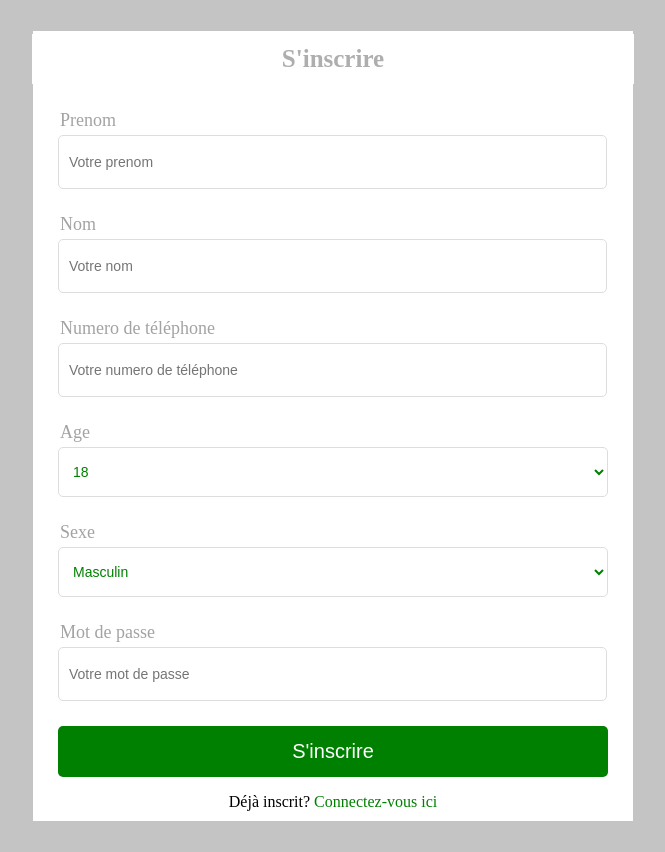
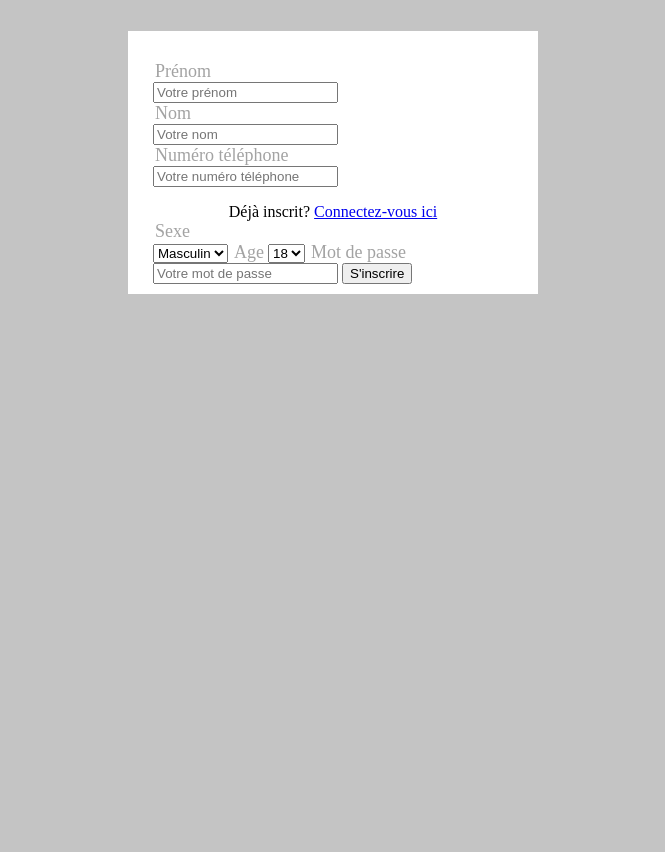
Before and after one commit to Ssada922/ProjetGDPA, a PHP site: page /Inscription.php in a window 1280 px wide. Shown: the whole page, without its empty margins (315-980 px from the left). After the commit the page ends 294 px from the top, so only its background shows below. Run offline with PHP 8.4, Linux system fonts and the light colour scheme.

Commit message:
Inscription.php

```diff
--- a/Inscription.php
+++ b/Inscription.php
@@ -1,169 +1,147 @@
 <?php
-//Ouverture de la session
-  session_start();
+session_start();//Ouverture de la session
 ob_start(); // Demarrage de la mise en tempon
 ?>
 <!DOCTYPE html>
 <html>
 <head>
-<link rel="stylesheet" href="css/styleAuth.css" />
+<link rel="stylesheet" href="styleAuth.css" />
 <meta name="viewport" content="width = device-width, initial-scale=1, user-scalable=no"/>
 <title>Inscription</title>
 </head>
 <body>
 <?php
- // require 'configuration.php';
-  include_once('Configuration.php'); //Connexion a la base de donnee GDPA
-     if (isset($_POST['prenom']) && !empty($_POST['prenom']) && isset($_POST['nom']) && //Testons si les variables existent et qu'elles sont non nulles
-     !empty($_POST['nom']) && isset($_POST['phone']) && !empty($_POST['phone'])
-     && isset($_POST['sexe']) && !empty($_POST['sexe']) && isset($_POST['age'])
-      && !empty($_POST['age']) && isset($_POST['password']) && !empty($_POST['password'])){
+include_once('Configuration.php'); //Connexion a la base...
+$messageMail = 'Votre adresse email est invalide'; //Initialisation des variable messages
+$messageTel = 'Votre numéro de téléphone est invalide.';
+$messageSuc = '';
+          if(isset($_POST['inscrire'])){ //Verifions si le formulaire est soumis
 
-        //Recuperation des valeurs des variables avec securite
-          $prenom = htmlspecialchars($_POST['prenom']);
-          $prenom= stripslashes($prenom);
+               if(!empty($_POST['prenom']) && !empty($_POST['nom'])
+                  && !empty($_POST['phone']) && !empty($_POST['age']) &&
+                  !empty($_POST['sexe']) && !empty($_POST['password'])){ // Verifions si aucun champs n'est vide
+
+                    $prenom = htmlspecialchars($_POST['prenom']); //Recupertion des donnees du formulaire contre l'injection de code
+                    $prenom = stripslashes($prenom); //Contre les antislashs
+                    $prenom = trim($prenom); //Contre l'espace blanc
 
                     $nom = htmlspecialchars($_POST['nom']);
                     $nom = stripslashes($nom);
+                    $nom = trim($nom);
 
                     $phone = htmlspecialchars($_POST['phone']);
                     $phone = stripslashes($phone);
+                    $phone = trim($phone);
 
                     $sexe = htmlspecialchars($_POST['sexe']);
                     $sexe = stripslashes($sexe);
+                    $sexe = trim($sexe);
 
                     $age = htmlspecialchars($_POST['age']);
                     $age = stripslashes($age);
+                    $age = trim($age);
 
                     $password = htmlspecialchars($_POST['password']); //J'avais enlever ca lors du hachage
                     $password = stripslashes($password);
+                    $password = trim($password);
                     $password = hash('sha512',$password);
-          //Hachage du mot de passe
-        //  $passwordHash = password_hash($_POST['password'], PASSWORD_ARGON2I);
+
+                    $prefixesAutorises = ['70', '75', '76', '77', '78']; //Tableau de prefixe autorisé
+                      if(preg_match('/^(70|75|76|77|78)\d{7}$/', $phone)){ //Verifions si le  numéro de téléphone est valide.
+                          $insert = "INSERT INTO  `personnels` (prenom, nom, phone, sexe, age, statut, password) VALUES (:prenom, :nom, :phone, :sexe, :age, 'personnel', :password)"; //Requete d'insertion utilisateur
+                          $resultat = $pdo->prepare($insert); //Prepartion de la requete
+                          $resultat->bindParam(":prenom", $prenom, PDO::PARAM_STR);   //Liaison des paramètres aux variables
+                          $resultat->bindParam(":nom", $nom, PDO::PARAM_STR);
+                          $resultat->bindParam(":phone", $phone, PDO::PARAM_INT);
+                          $resultat->bindParam(":sexe", $sexe,  PDO::PARAM_STR);
+                          $resultat->bindParam(":age", $age, PDO::PARAM_INT);
+                          $resultat->bindParam(":password", $password, PDO::PARAM_STR);
+                          $resultat->execute(); //Execution de la requete
+                            # echo "Votre numéro de téléphone est valide.";
+
+                          $select = "SELECT * FROM personnels WHERE phone = :phone AND password = :password ";
+                          $result = $pdo->prepare($select);
+                          $result->bindParam(":phone", $phone, PDO::PARAM_INT);   //Liaison des paramètres aux variables
+                          $result->bindParam(":password", $password, PDO::PARAM_STR);
+                          $result->execute();
+
+                               if($result->rowCount()>0){ //Si un utilisateur est  trouvé
+                                   $ligne = $result->fetch(PDO::FETCH_ASSOC); //Recuperation de la ligne d'infos
+                                   $id_pers = $ligne['id_pers']; //Recuperation de l'id dans le tableau $ligne
+                                   $_SESSION['id_pers'] = $id_pers; //Stockage  de l'id dan la variable session
+                                   $_SESSION['phone'] = $phone; //Ouverture session
+                                   $_SESSION['password'] = $password;
+
+                                       if($ligne['statut'] == 'personnel'){
+                                          $messageSuc = "Bravo, vous êtes inscrit avec succès.";
+                                          header("refresh:3;url=AccueilPersonnel.php");
+                                       }else{
+                                          $messageSuc = "Bravo, vous êtes inscrit avec succès.";
+                                          header("refresh:3;url=Acceuil_Administrateur.php");
+                                       }
 
 
-           //Creation du requete d'insertion des valeurs de la variable dans la table
-           $req =  "INSERT INTO `personnels` (prenom, nom, phone, sexe, age, statut, password) VALUES (:prenom, :nom, :phone, :sexe, :age, 'personnel', :password)";
-
-           //Preparation de la requete
-              $reqtemp = $pdo->prepare($req);
-
-           //Liaison des paramètres au nom de variable
-              $reqtemp->bindParam(":prenom", $prenom, PDO::PARAM_STR);
-              $reqtemp->bindParam(":nom", $nom, PDO::PARAM_STR);
-              $reqtemp->bindParam(":phone", $phone, PDO::PARAM_INT);
-              $reqtemp->bindParam(":sexe", $sexe,  PDO::PARAM_STR);
-              $reqtemp->bindParam(":age", $age, PDO::PARAM_INT);
-              $reqtemp->bindParam(":password", $password, PDO::PARAM_STR);
-
-              //On execute la requete
-              $reqtemp->execute();
-
-              //Recuperation du numero de telephone et du mot de passe de l'utilisateur
-              $reqSelect = "SELECT * FROM personnels WHERE phone = :phone AND password = :password ";
-
-              //Preparation de le requete
-              $recupPersonnel = $pdo->prepare($reqSelect);
-
-              //Liaison des paramètres au nom de variable
-              $recupPersonnel->bindParam(":phone", $phone, PDO::PARAM_INT);
-              $recupPersonnel->bindParam(":password", $password, PDO::PARAM_STR);
-
-              //Execution de la requete
-              $recupPersonnel->execute();
-
-              //Verification si on a trouve un utilisateur avec la fonction rowCount()
-              $rowCount = $recupPersonnel->rowCount();
-              if($rowCount>0){
-
-                $personnel = $recupPersonnel->fetch(PDO::FETCH_ASSOC); //Recuperation d'une ligne d'infos
-                $id_pers = $personnel['id_pers']; //Recuperation de l'id du personnel
-                $_SESSION['id_pers'] = $id_pers; //Stockage de l'id dans la variable sessions
-
-                 //Ouverture d'une session a cet utilisateur
-                 $_SESSION['phone'] = $phone;
-                 $_SESSION['password'] = $password;
-                 $id_pers = $_SESSION['id_pers'];
-
-                 //Redirection dans la page d'accueil des personnels
-                 $msgInsSucces = "Bravo, vous êtes inscrit avec succès.";
-
-                // header('location:AccueilPersonnel.php');
-                 header("refresh:3;url=AccueilPersonnel.php");
+                               }else{
+                                # echo "Aucun uttilisateur trouvé"
+                               }
 
                       }else{
-
+                        header("refresh:3;url=Inscription.php");
+                        echo "<p class ='msgSucces' >".$messageTel."<p>";
                       }
-               //  echo "<div class='msgReussi'>
-                //  <h2>Vous êtes inscrit avec succès.</h2>
-                //   <p>Cliquez ici pour vous <a classe='msgReussii' href='Connexion.php'>connecter</a></p>
-                //   </div>";
+              }else{
+               # echo"Aucun champs ne doit pas etre vide";
+              }
 
           }else{
-
-          }
+          # echo 'Veuiller valider le formualaire';
            $nettoieTempon = ob_get_clean(); //Netoyyage du contenu en tempon
           echo $nettoieTempon;
+          }
+
 ?>
-               <form class="containerIns" action="" method="post">
-                     <h1 class="form-titre">S'inscrire</h1>
-                     <label class="label">Prenom</label>
-                     <input type="text" class="form-inputIns" name="prenom"  placeholder="Votre prenom" required />
-                     <label class="label">Nom</label>
-                     <input type="text" class="form-inputIns" name="nom"  placeholder="Votre nom" required />
-                     <label class="label">Numero de téléphone</label>
-                     <input type="int" class="form-inputIns" name="phone"  placeholder="Votre numero de téléphone" required />
-                     <label class="label">Age</label>
-                     <select type="int" class="input-choix"  name="age">
-                        <option>18</option>
-                        <option>19</option>
-                        <option>20</option>
-                        <option>21</option>
-                        <option>22</option>
-                        <option>23</option>
-                        <option>24</option>
-                        <option>25</option>
-                        <option>26</option>
-                        <option>27</option>
-                        <option>28</option>
-                        <option>29</option>
-                        <option>30</option>
-                        <option>31</option>
-                        <option>32</option>
-                        <option>33</option>
-                        <option>34</option>
-                        <option>35</option>
-                        <option>36</option>
-                        <option>37</option>
-                        <option>38</option>
-                        <option>39</option>
-                        <option>40</option>
-                        <option>41</option>
-                        <option>42</option>
-                        <option>43</option>
-                        <option>44</option>
-                        <option>45</option>
-                        <option>46</option>
-                        <option>47</option>
-                        <option>48</option>
-                        <option>49</option>
-                        <option>50</option>
-                      </select>
-                      <label class="label">Sexe</label>
-                      <select type="text" class="input-choix" name="sexe">
+<section id="section" >
+                       <header></header>
+                       <aside></aside>
+                       <article></article>
+    <main>
+      <form class="container" action="" method="post">
+
+         <div>
+            <label class="label" for="pre">Prénom</label></br>
+            <input id="pre" class="formInput" type="text" name="prenom" placeholder="Votre prénom" required/></br>
+            <label class="label" for="nm">Nom</label></br>
+            <input id="nm" class="formInput" type="text" name="nom" placeholder="Votre nom" required/></br>
+            <label class="label" for="tel">Numéro téléphone</label></br>
+            <input id="tel" class="formInput" type="text" name="phone" placeholder="Votre numéro téléphone" required/></br>
+            <p class="form-phrase">Déjà inscrit?
+            <a href="Index.php">Connectez-vous ici</a></p>
+         </div>
+         <div>
+             <label class="label" >Sexe</label></br>
+                <select class="formInputSelect" type="text"  name="sexe">
                  <option>Masculin</option>
                  <option>Feminin</option>
                 </select>
-                      <label class="label">Mot de passe</label>
-                     <input type="password" class="form-inputIns" name="password" placeholder="Votre mot de passe" minlength = "8" required />
-                     <input type="submit" name="submit" value="S'inscrire" class="form-button" />
-                     <p class="form-phrase">Déjà inscrit?
-                     <a class="hrefbas" href="Index.php">Connectez-vous ici</a></p>
+             <label class="label">Age</label>
+                <select class="formInputSelect" type=""  name="age">
+                  <?php for($age = 18; $age<=60; $age++): ?>
+                    <option values = "" ><?=$age; ?></option>
+                  <?php endfor; ?>
+                </select>
+             <label class="label" for="mdp">Mot de passe</label></br>
+            <input id="mpd" class="formInput" type="password" name="password" placeholder="Votre mot de passe" minlength="8" required/>
+            <input class="formbutton" type="submit" name="inscrire" value="S'inscrire" required/>
+         </div>
            <?php
-            if(!empty($msgInsSucces)){ ?>
-    <p class="msgErreur"><?php echo $msgInsSucces; ?></p>
-           <?php } ?>
+           if(!empty($messageSuc)): ?>
+           <p class="msgSucces" ><?= $messageSuc;?></p>
+           <?php endif; ?>
       </form>
+
+    </main>
+    <footer></footer>
+        </section>
 
 </body>
 </html>
```
Lines whose indentation alone changed are shown as unchanged.
